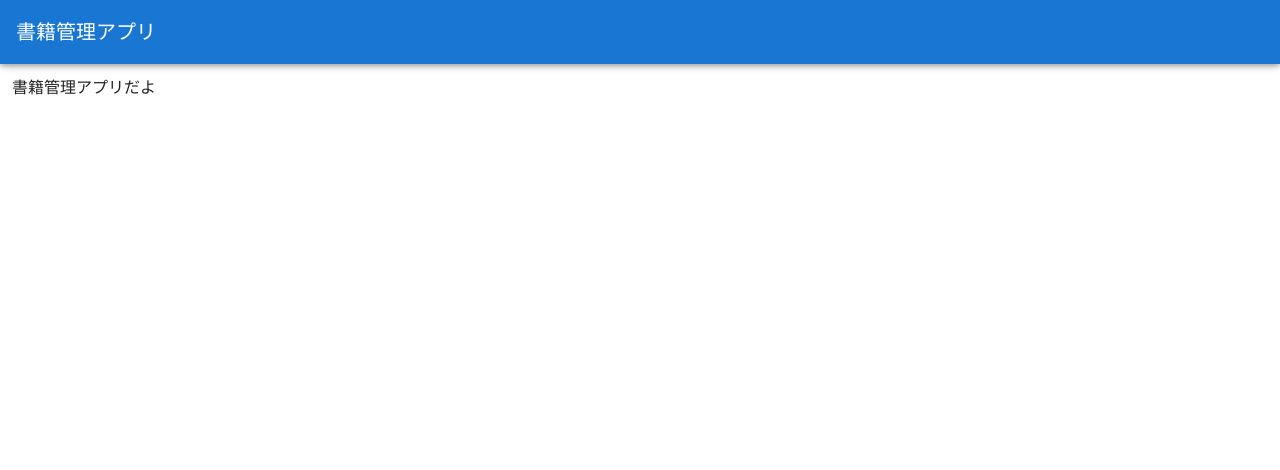
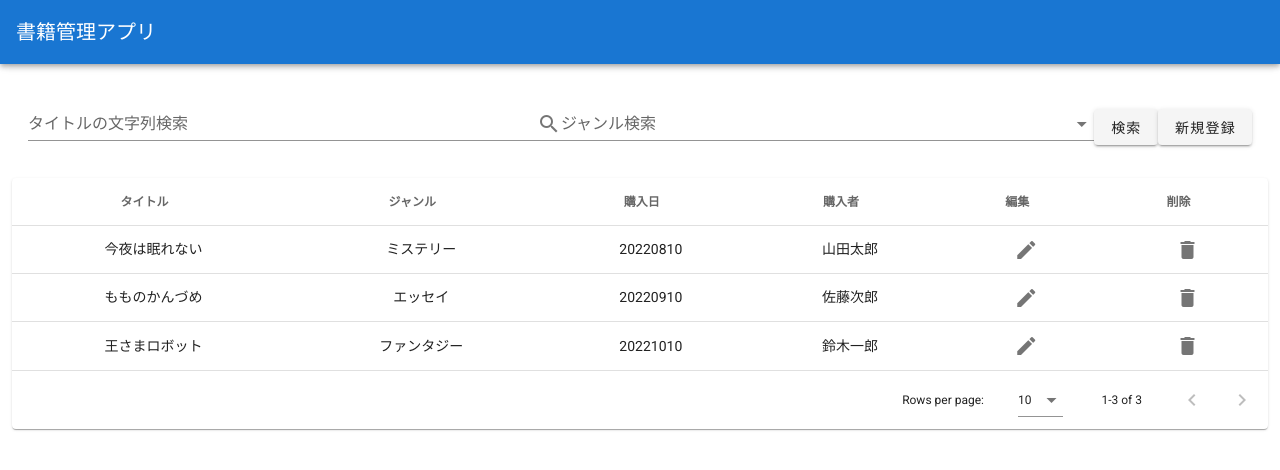
Before and after one commit to nishinoa/test1, a Vue app in the folder web_application_2/: page / in a window 1280 px wide. Shown: the top 470 px of the page. Built offline with nearby package versions, Linux system fonts and the light colour scheme.

Commit message:
Webアプリ開発2（3-2-1～3-2-3）

```diff
--- a/web_application_2/src/view/BookApp.vue
+++ b/web_application_2/src/view/BookApp.vue
@@ -1,16 +1,205 @@
 <template>
-  <div>
-    書籍管理アプリだよ
+  <div class="list">
+    <v-card-title>
+      <v-text-field v-model="searchTitle" append-icon="mdi-magnify" label="タイトルの文字列検索" />
+      <v-select
+        v-model="searchCategory"
+        :items="bookList"
+        item-text="category"
+        label="ジャンル検索"
+        ></v-select>
+      <v-btn @click="onClickSearchBtn">検索</v-btn>
+      <v-btn @click="onClickAddBtn">新規登録</v-btn>
+    </v-card-title>
+    <v-data-table
+      :headers="headers"
+      :items="bookList"
+      class="elevation-1"
+    >
+      <template v-slot:top>
+          <v-dialog v-model="isShowDialog" max-width="500px">
+            <v-card>
+              <v-card-title>
+                <span class="headline">登録／編集</span>
+              </v-card-title>
+              <v-card-text>
+                <v-container>
+                  <v-row>
+                    <v-col cols="6">
+                      <v-text-field v-model="dialogBookList.title" label="タイトル" />
+                    </v-col>
+                    <v-col cols="6">
+                      <v-text-field v-model="dialogBookList.category" label="ジャンル" />
+                    </v-col>
+                    <v-col cols="6">
+                      <v-menu
+                        ref="menu"
+                        v-model="menu"
+                        :close-on-content-click="false"
+                        :return-value.sync="pickerDate"
+                        transition="scale-transition"
+                        offset-y
+                        min-width="auto"
+                      >
+                        <template #activator="{ on, attrs }" >
+                          <v-text-field
+                            v-model="textDate"
+                            label="購入日"
+                            prepend-icon="mdi-calendar"
+                            readonly
+                            v-bind="attrs"
+                            v-on="on" />
+                        </template>
+                          <v-date-picker
+                            v-model="pickerDate"
+                            no-title
+                            scrollable
+                            @input="formatDate(pickerDate)
+                            $refs.menu.save(pickerDate)
+                            menu = false
+                            "
+                          >
+                          </v-date-picker>
+                      </v-menu>
+                    </v-col>
+                    <v-col cols="6">
+                      <v-text-field v-model="dialogBookList.buyer" label="購入者" />
+                    </v-col>
+                    <v-col cols="12">
+                      <v-text-field v-model="dialogBookList.review_content" label="レビュー内容" />
+                    </v-col>
+                  </v-row>
+                </v-container>
+              </v-card-text>
+              <v-card-actions>
+                <v-spacer />
+                <v-btn @click="closeDialog">閉じる</v-btn>
+                <v-btn @click="onClickInsertUpdateBtn">保存</v-btn>
+                <v-spacer />
+              </v-card-actions>
+            </v-card>
+          </v-dialog>
+          <v-dialog v-model="isShowDeleteDialog" max-width="500px">
+          <v-card>
+            <v-card-title class="text-h5">削除しますか?</v-card-title>
+            <v-card-actions>
+              <v-spacer></v-spacer>
+              <v-btn @click="closeDeleteDialog">キャンセル</v-btn>
+              <v-btn @click="onClickDeleteBtn">削除</v-btn>
+              <v-spacer></v-spacer>
+            </v-card-actions>
+          </v-card>
+        </v-dialog>
+      </template>
+      <template>
+        <td>{{ bookList.title }}</td>
+        <td>{{ bookList.category }}</td>
+        <td>{{ bookList.purchase_date }}</td>
+        <td>{{ bookList.buyer }}</td>
+      </template>
+      <template v-slot:[`item.edit-action`]="{ item }">
+        <v-icon @click="onClickEditIcon(item)">mdi-pencil</v-icon>
+      </template>
+      <template v-slot:[`item.delete-action`]="{ item }">
+        <v-icon @click="onClickDeleteIcon(item)">mdi-delete</v-icon>
+      </template>
+    </v-data-table>
+    <v-overlay :value="isLoading">
+      <v-progress-circular indeterminate size="64"/>
+    </v-overlay>
   </div>
 </template>
 
 <script>
 export default {
+  name: 'list',
   data () {
-    return {}
+    return {
+      headers: [
+        { text: 'タイトル', align: 'center', value: 'title' },
+        { text: 'ジャンル', align: 'center', value: 'category' },
+        { text: '購入日', align: 'center', value: 'purchase_date' },
+        { text: '購入者', align: 'center', value: 'buyer' },
+        { text: '編集', align: 'center', value: 'edit-action' },
+        { text: '削除', align: 'center', value: 'delete-action' }
+      ],
+      bookList: [
+        { title: '今夜は眠れない', category: 'ミステリー', purchase_date: 20220810, buyer: '山田太郎', review_content: '面白い' },
+        { title: 'もものかんづめ', category: 'エッセイ', purchase_date: 20220910, buyer: '佐藤次郎', review_content: '普通' },
+        { title: '王さまロボット', category: 'ファンタジー', purchase_date: 20221010, buyer: '鈴木一郎', review_content: '感動した' }
+      ],
+      dialogBookList: {},
+      isShowDialog: false,
+      isShowDeleteDialog: false,
+      searchTitle: '',
+      searchCategory: '',
+      menu: false,
+      textDate: '',
+      pickerDate: '',
+      isLoading: true
+    }
   },
-  created () {},
-  computed: {},
-  methods: {}
+  mounted () {
+    // await google.script.run.withSuccessHandler(function(result) {
+    //  if (result == null){
+    //    app.bookList = {}
+    //  } else {
+    //    app.bookList = result
+    //  }
+    // }).withFailureHandler(function(){
+    //    alert("データを取得出来ません。")
+    // }).selectAllRecord()
+    this.isLoading = false
+  },
+  methods: {
+    onClickEditIcon (bookList) {
+      this.dialogBookList = Object.assign({}, bookList)
+      this.isShowDialog = true
+      this.textDate = this.dialogBookList.purchase_date
+    },
+    onClickDeleteIcon (bookList) {
+      this.dialogBookList = Object.assign({}, bookList)
+      this.isShowDeleteDialog = true
+    },
+    onClickAddBtn () {
+      this.dialogBookList = {}
+      this.isShowDialog = true
+      this.textDate = this.dialogBookList.purchase_date
+    },
+    closeDialog () {
+      this.dialogBookList = {}
+      this.isShowDialog = false
+    },
+    closeDeleteDialog () {
+      this.isShowDeleteDialog = false
+    },
+    onClickInsertUpdateBtn () {
+      // await google.script.run.withSuccessHandler(function () {
+      //  alert('更新しました。')
+      // }).withFailureHandler(function () {
+      //  alert('更新に失敗しました。')
+      // }).insertUpdateRecord(this.dialogBookList)
+      this.closeDialog()
+    },
+    onClickDeleteBtn () {
+      // await google.script.run.withSuccessHandler(function () {
+      //  alert('削除しました。')
+      // }).withFailureHandler(function () {
+      //  alert('削除に失敗しました。')
+      // }).DeleteRecord(this.dialogBookList)
+      this.closeDeleteDialog()
+    },
+    onClickSearchBtn () {
+      // await google.script.run.withSuccessHandler(function () {
+      //  alert('更新しました。')
+      // }).withFailureHandler(function () {
+      //  alert('検索に失敗しました。')
+      // }).selectRecord(searchTitle,searchCategory)
+    },
+    formatDate (date) {
+      const [year, month, day] = date.split('-')
+      this.textDate = `${year}${month}${day}`
+    }
+  }
 }
 </script>
```
